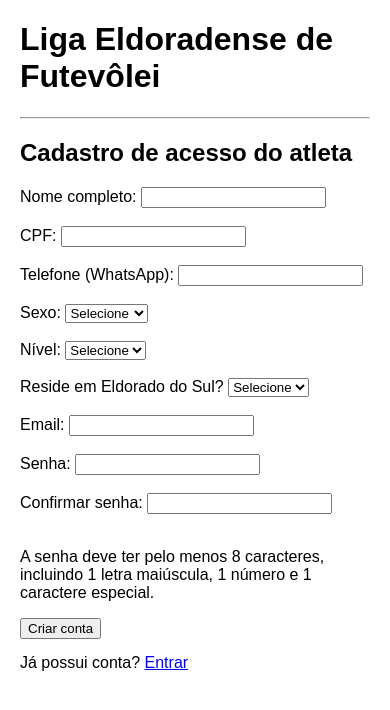
After one commit to IsmaIenczak/liga-eldoradense-ftv, a Flask app: page /cadastro-atleta in a window 390 px wide. The commit adds this page. Shown: the top 710 px of the page. Run offline with Flask 3, Linux system fonts and the light colour scheme.

Commit message:
feat: add athlete phone field, improve registration flow, and prepare for partner invitation system
- Added phone field to Atleta model
- Included phone input in athlete self-registration (auth)
- Included phone input in admin athlete creation and editing
- Displayed phone in athlete and admin interfaces
- Added status field to Inscricao model (default: confirmed)
- Explicitly set status when creating registrations
- Improved session safety checks in home route
- Prepared system for future partner invitation and WhatsApp integration

```diff
--- a/app.py
+++ b/app.py
@@ -22,7 +22,7 @@ app.permanent_session_lifetime = timedelta(minutes=30)
 
 @app.before_request
 def proteger_rotas():
-    rotas_livres = ["auth.login", "static"]
+    rotas_livres = ["auth.login", "auth.cadastro_atleta", "static"]
 
     if request.endpoint is None:
         return
@@ -37,6 +37,19 @@ def proteger_rotas():
 
 @app.route("/")
 def home():
+    if session.get("usuario_tipo") == "atleta":
+        atleta_id = session.get("atleta_id")
+
+        if not atleta_id:
+            return redirect(url_for("auth.logout"))
+
+        atleta = Atleta.query.get(atleta_id)
+
+        if not atleta:
+            return redirect(url_for("auth.logout"))
+
+        return render_template("home_atleta.html", atleta=atleta)
+
     total_atletas = Atleta.query.count()
     total_eventos = Evento.query.count()
     total_categorias = Categoria.query.count()
@@ -56,6 +69,7 @@ def home():
         categorias_lotadas=categorias_lotadas,
         eventos=eventos
     )
+
 
 
 from routes.atletas import atletas_bp
--- a/models.py
+++ b/models.py
@@ -21,6 +21,7 @@ class Atleta(db.Model):
 
     residente_eldorado = db.Column(db.Boolean, nullable=False, default=False)
     nivel_validado = db.Column(db.Boolean, nullable=False, default=False)
+    telefone = db.Column(db.String(20), nullable=True)
 
     def __repr__(self):
         return f"<Atleta {self.nome}>"
@@ -64,10 +65,12 @@ class Inscricao(db.Model):
     atleta1_id = db.Column(db.Integer, db.ForeignKey("atleta.id"), nullable=False)
     atleta2_id = db.Column(db.Integer, db.ForeignKey("atleta.id"), nullable=False)
     categoria_id = db.Column(db.Integer, db.ForeignKey("categoria.id"), nullable=False)
+    status = db.Column(db.String(20), nullable=False, default="confirmada")
 
     atleta1 = db.relationship("Atleta", foreign_keys=[atleta1_id])
     atleta2 = db.relationship("Atleta", foreign_keys=[atleta2_id])
     categoria = db.relationship("Categoria", backref="inscricoes")
+
 
     def __repr__(self):
         return f"<Inscricao {self.id}>"
--- a/routes/auth.py
+++ b/routes/auth.py
@@ -1,7 +1,25 @@
+import re
 from flask import Blueprint, render_template, request, redirect, url_for, session, flash
-from models import Usuario
+from models import Usuario, Atleta, Nivel
+from extensions import db
 
 auth_bp = Blueprint("auth", __name__)
+
+
+def senha_forte(senha):
+    if len(senha) < 8:
+        return False
+
+    if not re.search(r"[A-Z]", senha):
+        return False
+
+    if not re.search(r"[0-9]", senha):
+        return False
+
+    if not re.search(r"[^A-Za-z0-9]", senha):
+        return False
+
+    return True
 
 
 @auth_bp.route("/login", methods=["GET", "POST"])
@@ -19,6 +37,7 @@ def login():
         session.permanent = True
         session["usuario_id"] = usuario.id
         session["usuario_tipo"] = usuario.tipo
+        session["atleta_id"] = usuario.atleta_id
 
         flash("Login realizado com sucesso!", "success")
         return redirect(url_for("home"))
@@ -26,6 +45,97 @@ def login():
     return render_template("login.html")
 
 
+@auth_bp.route("/cadastro-atleta", methods=["GET", "POST"])
+def cadastro_atleta():
+    niveis = Nivel.query.order_by(Nivel.nome.asc()).all()
+
+    if request.method == "POST":
+        nome = request.form.get("nome")
+        cpf = request.form.get("cpf")
+        telefone = request.form.get("telefone")
+        sexo = request.form.get("sexo")
+        nivel_id = request.form.get("nivel")
+        residente_eldorado = request.form.get("residente_eldorado")
+        email = request.form.get("email")
+        senha = request.form.get("senha")
+        confirmar_senha = request.form.get("confirmar_senha")
+
+        residente_eldorado = True if residente_eldorado == "sim" else False
+
+        if not cpf or not cpf.isdigit() or len(cpf) != 11:
+            flash("Informe um CPF válido com 11 números.", "error")
+            return redirect(url_for("auth.cadastro_atleta"))
+
+        if not email or not email.strip():
+            flash("Informe um email válido.", "error")
+            return redirect(url_for("auth.cadastro_atleta"))
+
+        if not senha_forte(senha):
+            flash(
+                "A senha deve ter pelo menos 8 caracteres, incluindo 1 letra maiúscula, 1 número e 1 caractere especial.",
+                "error"
+            )
+            return redirect(url_for("auth.cadastro_atleta"))
+
+        if senha != confirmar_senha:
+            flash("A confirmação de senha não confere.", "error")
+            return redirect(url_for("auth.cadastro_atleta"))
+
+        usuario_existente_email = Usuario.query.filter_by(email=email.strip()).first()
+        if usuario_existente_email:
+            flash("Já existe um usuário cadastrado com esse email.", "error")
+            return redirect(url_for("auth.cadastro_atleta"))
+
+        atleta = Atleta.query.filter_by(cpf=cpf).first()
+
+        if atleta:
+            usuario_existente_atleta = Usuario.query.filter_by(atleta_id=atleta.id).first()
+            if usuario_existente_atleta:
+                flash("Este atleta já possui uma conta de acesso cadastrada.", "error")
+                return redirect(url_for("auth.cadastro_atleta"))
+        else:
+            if not nome or not nome.strip():
+                flash("Informe um nome válido.", "error")
+                return redirect(url_for("auth.cadastro_atleta"))
+
+            if sexo not in ["masculino", "feminino"]:
+                flash("Informe um sexo válido.", "error")
+                return redirect(url_for("auth.cadastro_atleta"))
+
+            if not nivel_id:
+                flash("Selecione um nível.", "error")
+                return redirect(url_for("auth.cadastro_atleta"))
+
+
+            atleta = Atleta(
+            nome=nome.strip(),
+            cpf=cpf,
+            sexo=sexo,
+            nivel_id=int(nivel_id),
+            residente_eldorado=residente_eldorado,
+            nivel_validado=False,
+            telefone=telefone
+            )
+
+            db.session.add(atleta)
+            db.session.flush()
+
+        usuario = Usuario(
+            email=email.strip(),
+            tipo="atleta",
+            atleta_id=atleta.id
+        )
+        usuario.set_senha(senha)
+
+        db.session.add(usuario)
+        db.session.commit()
+
+        flash("Conta de atleta criada com sucesso! Agora faça login.", "success")
+        return redirect(url_for("auth.login"))
+
+    return render_template("cadastro_atleta.html", niveis=niveis)
+
+
 @auth_bp.route("/logout")
 def logout():
     session.clear()
--- a/routes/niveis.py
+++ b/routes/niveis.py
@@ -1,17 +1,21 @@
 from flask import Blueprint, render_template, request, redirect, url_for, flash
+
 from extensions import db
 from models import Nivel, Atleta, Categoria
+from utils import admin_required
 
 niveis_bp = Blueprint("niveis", __name__)
 
 
 @niveis_bp.route("/niveis")
+@admin_required
 def listar_niveis():
     niveis = Nivel.query.order_by(Nivel.nome.asc()).all()
     return render_template("niveis.html", niveis=niveis)
 
 
 @niveis_bp.route("/niveis/novo", methods=["GET", "POST"])
+@admin_required
 def novo_nivel():
     if request.method == "POST":
         nome = request.form.get("nome")
@@ -38,6 +42,7 @@ def novo_nivel():
 
 
 @niveis_bp.route("/niveis/editar/<int:nivel_id>", methods=["GET", "POST"])
+@admin_required
 def editar_nivel(nivel_id):
     nivel = Nivel.query.get_or_404(nivel_id)
 
@@ -68,6 +73,7 @@ def editar_nivel(nivel_id):
 
 
 @niveis_bp.route("/niveis/excluir/<int:nivel_id>", methods=["POST"])
+@admin_required
 def excluir_nivel(nivel_id):
     nivel = Nivel.query.get_or_404(nivel_id)
 
--- a/templates/atletas.html
+++ b/templates/atletas.html
@@ -31,6 +31,7 @@
             <tr>
                 <th>Nome</th>
                 <th>CPF</th>
+                <th>Telefone</th>
                 <th>Sexo</th>
                 <th>Nível</th>
                 <th>Residente em Eldorado do Sul</th>
@@ -44,6 +45,7 @@
                 <tr>
                     <td>{{ atleta.nome }}</td>
                     <td>{{ atleta.cpf }}</td>
+                    <td>{{ atleta.telefone or "Não informado" }}</td>
                     <td>{{ atleta.sexo }}</td>
                     <td>{{ atleta.nivel.nome }}</td>
                     <td>{{ "Sim" if atleta.residente_eldorado else "Não" }}</td>
--- a/templates/base.html
+++ b/templates/base.html
@@ -36,17 +36,23 @@
             </p>
 
             <nav>
-                <a href="/">Início</a> |
-                <a href="/atletas">Atletas</a> |
-                <a href="/atletas/novo">Novo atleta</a> |
-                <a href="/eventos">Eventos</a> |
-                <a href="/eventos/novo">Novo evento</a> |
-                <a href="/categorias">Categorias</a> |
-                <a href="/categorias/nova">Nova Categoria</a> |
-                <a href="/inscricoes">Inscrições</a> |
-                <a href="/inscricoes/nova">Nova Inscrição</a> |
-                <a href="/niveis">Níveis</a> |
-                <a href="/niveis/novo">Novo Nível</a>
+                <a href="/">Início</a>
+
+                {% if session.get("usuario_tipo") == "admin" %}
+                    | <a href="/atletas">Atletas</a>
+                    | <a href="/atletas/novo">Novo atleta</a>
+                    | <a href="/eventos">Eventos</a>
+                    | <a href="/eventos/novo">Novo evento</a>
+                    | <a href="/categorias">Categorias</a>
+                    | <a href="/categorias/nova">Nova Categoria</a>
+                    | <a href="/inscricoes">Inscrições</a>
+                    | <a href="/inscricoes/nova">Nova Inscrição</a>
+                    | <a href="/niveis">Níveis</a>
+                    | <a href="/niveis/novo">Novo Nível</a>
+                {% elif session.get("usuario_tipo") == "atleta" %}
+                    | <a href="/minhas-inscricoes">Minhas inscrições</a>
+                    | <a href="/minha-inscricao/nova">Nova inscrição</a>
+                {% endif %}
             </nav>
         {% endif %}
 
--- /dev/null
+++ b/templates/cadastro_atleta.html
@@ -0,0 +1,85 @@
+{% extends "base.html" %}
+
+{% block content %}
+<h2>Cadastro de acesso do atleta</h2>
+
+{% with messages = get_flashed_messages(with_categories=true) %}
+  {% if messages %}
+    {% for category, message in messages %}
+      <p style="color: {% if category == 'error' %}red{% else %}green{% endif %};">
+        {{ message }}
+      </p>
+    {% endfor %}
+  {% endif %}
+{% endwith %}
+
+<form method="POST">
+    <label for="nome">Nome completo:</label>
+    <input type="text" id="nome" name="nome">
+
+    <br><br>
+
+    <label for="cpf">CPF:</label>
+    <input type="text" id="cpf" name="cpf" required>
+
+    <br><br>
+
+    <label for="telefone">Telefone (WhatsApp):</label>
+    <input type="text" id="telefone" name="telefone">
+
+    <br><br>
+
+    <label for="sexo">Sexo:</label>
+    <select id="sexo" name="sexo">
+        <option value="">Selecione</option>
+        <option value="masculino">Masculino</option>
+        <option value="feminino">Feminino</option>
+    </select>
+
+    <br><br>
+
+    <label for="nivel">Nível:</label>
+    <select id="nivel" name="nivel">
+        <option value="">Selecione</option>
+        {% for nivel in niveis %}
+            <option value="{{ nivel.id }}">{{ nivel.nome }}</option>
+        {% endfor %}
+    </select>
+
+    <br><br>
+
+    <label for="residente_eldorado">Reside em Eldorado do Sul?</label>
+    <select id="residente_eldorado" name="residente_eldorado">
+        <option value="">Selecione</option>
+        <option value="sim">Sim</option>
+        <option value="nao">Não</option>
+    </select>
+
+    <br><br>
+
+    <label for="email">Email:</label>
+    <input type="email" id="email" name="email" required>
+
+    <br><br>
+
+    <label for="senha">Senha:</label>
+    <input type="password" id="senha" name="senha" required>
+
+    <br><br>
+
+    <label for="confirmar_senha">Confirmar senha:</label>
+    <input type="password" id="confirmar_senha" name="confirmar_senha" required>
+
+    <br><br>
+
+    <p>
+        A senha deve ter pelo menos 8 caracteres, incluindo 1 letra maiúscula, 1 número e 1 caractere especial.
+    </p>
+
+    <button type="submit">Criar conta</button>
+</form>
+
+<p style="margin-top: 15px;">
+    Já possui conta? <a href="{{ url_for('auth.login') }}">Entrar</a>
+</p>
+{% endblock %}
--- a/templates/editar_atleta.html
+++ b/templates/editar_atleta.html
@@ -22,6 +22,12 @@
     <label>CPF:</label>
     <input type="text" name="cpf" value="{{ atleta.cpf }}" required>
     <br><br>
+
+    <label for="telefone">Telefone (WhatsApp):</label>
+    <input type="text" id="telefone" name="telefone" value="{{ atleta.telefone or '' }}">
+
+    <br><br>
+
 
     <label>Sexo:</label>
     <select name="sexo" required>
--- a/templates/login.html
+++ b/templates/login.html
@@ -28,4 +28,9 @@
     <button type="submit">Entrar</button>
 </form>
 
+<p style="margin-top: 15px;">
+    É atleta e ainda não possui acesso?
+    <a href="{{ url_for('auth.cadastro_atleta') }}">Criar conta</a>
+</p>
+
 {% endblock %}
--- a/templates/novo_atleta.html
+++ b/templates/novo_atleta.html
@@ -20,6 +20,10 @@
 
     <label>CPF:</label>
     <input type="text" name="cpf" required><br><br>
+
+    <label for="telefone">Telefone (WhatsApp):</label>
+    <input type="text" id="telefone" name="telefone"><br><br>
+
 
     <label>Sexo:</label>
     <select name="sexo" required>
```
Also changed, not shown: routes/atletas.py (+32 -2 lines), routes/categorias.py (+7 -6 lines), routes/eventos.py (+6 -6 lines), routes/inscricoes.py (+187 -18 lines), templates/home_atleta.html (added, +14 -0 lines), templates/minhas_inscricoes.html (added, +36 -0 lines), templates/nova_inscricao_atleta.html (added, +56 -0 lines), utils.py (added, +33 -0 lines).
